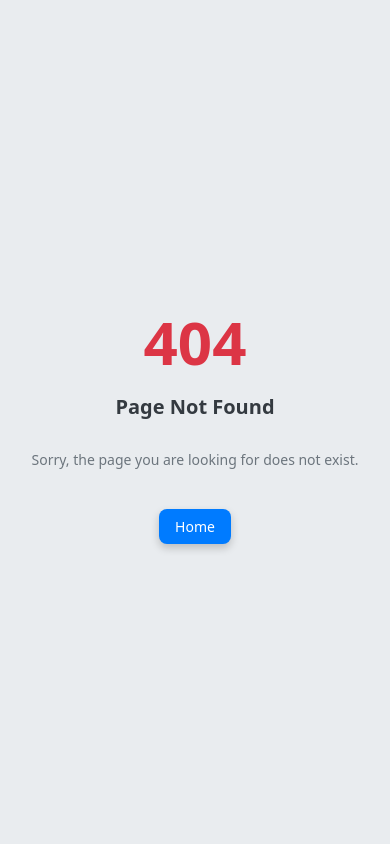
After one commit to samjamalcode/produx-pp4, a Django app: template authentication/auth_system/templates/404.html in a window 390 px wide. The commit adds this page. Run offline with Django 4.2, Linux system fonts and the light colour scheme; the template is opened without the code that fills it, so the values that code supplies are empty.

Commit message:
Update error pages and CSS styling; reset database settings

```diff
--- a/authentication/auth_system/static/css/index.css
+++ b/authentication/auth_system/static/css/index.css
@@ -232,3 +232,99 @@ footer .social-media a:hover {
         padding: 5px;
     }
 }
+
+
+/* Error Page */
+.error-page {
+    display: flex;
+    flex-direction: column;
+    align-items: center;
+    justify-content: center;
+    min-height: 100vh;
+    text-align: center;
+    padding: 20px;
+    background-color: #e9ecef;
+}
+
+.error-page h1 {
+    font-size: 100px;
+    color: #dc3545;
+    margin: 0;
+}
+
+.error-page h2 {
+    font-size: 28px;
+    color: #343a40;
+    margin: 10px 0;
+}
+
+.error-page p {
+    font-size: 18px;
+    color: #6c757d;
+    margin: 20px 0;
+}
+
+.home-button {
+    display: inline-block;
+    padding: 12px 24px;
+    margin-top: 20px;
+    color: #ffffff;
+    background-color: #007bff;
+    border-radius: 8px;
+    text-decoration: none;
+    font-size: 18px;
+    box-shadow: 0 4px 8px rgba(0, 0, 0, 0.2);
+    transition: background-color 0.3s, box-shadow 0.3s;
+}
+
+.home-button:hover {
+    background-color: #0056b3;
+    box-shadow: 0 6px 12px rgba(0, 0, 0, 0.3);
+}
+
+/* Responsive Design */
+@media (max-width: 768px) {
+    .error-page {
+        padding: 30px;
+    }
+
+    .error-page h1 {
+        font-size: 80px;
+    }
+
+    .error-page h2 {
+        font-size: 24px;
+    }
+
+    .error-page p {
+        font-size: 16px;
+    }
+
+    .home-button {
+        padding: 10px 20px;
+        font-size: 16px;
+    }
+}
+
+@media (max-width: 480px) {
+    .error-page {
+        padding: 20px;
+    }
+
+    .error-page h1 {
+        font-size: 60px;
+    }
+
+    .error-page h2 {
+        font-size: 20px;
+    }
+
+    .error-page p {
+        font-size: 14px;
+    }
+
+    .home-button {
+        padding: 8px 16px;
+        font-size: 14px;
+    }
+}
--- /dev/null
+++ b/authentication/auth_system/templates/404.html
@@ -0,0 +1,18 @@
+<!DOCTYPE html>
+<html lang="en">
+<head>
+    <meta charset="UTF-8">
+    <meta name="viewport" content="width=device-width, initial-scale=1.0">
+    <title>404 Not Found</title>
+    {% load static %}
+    <link rel="stylesheet" href="{% static 'css/index.css' %}">
+</head>
+<body>
+    <div class="error-page">
+        <h1>404</h1>
+        <h2>Page Not Found</h2>
+        <p>Sorry, the page you are looking for does not exist.</p>
+        <a href="{% url 'home-page' %}" class="home-button">Home</a>
+    </div>
+</body>
+</html>
```
Also changed, not shown: authentication/auth_system/templates/500.html (added, +18 -0 lines), authentication/authentication/settings.py (+2 -6 lines), authentication/db.sqlite3.
